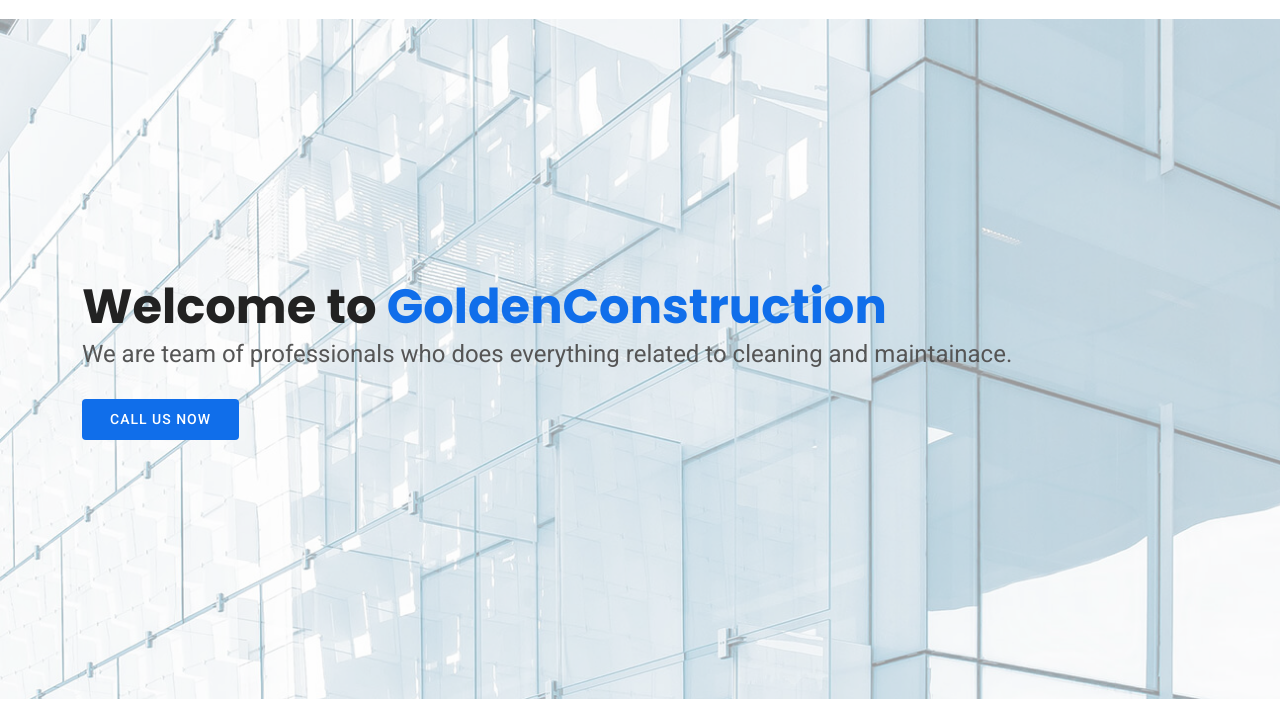
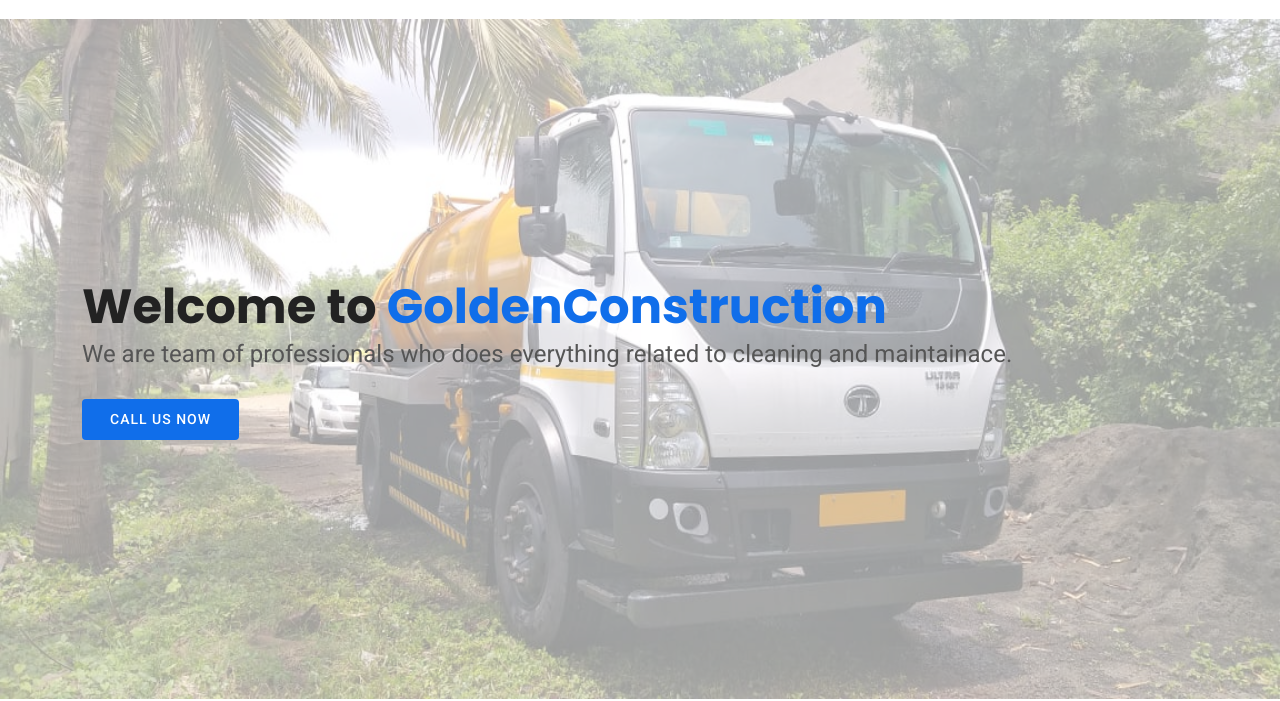
Before and after one commit to Sahilbhutada/golden-service, a plain HTML site: page index.html in a window 1280 px wide. Shown: the part 107-808 px from the top of the page. Drawn offline with nearby package versions, Linux system fonts and the light colour scheme.

Commit message:
comment kuch bhi dal

```diff
--- a/assets/css/style.css
+++ b/assets/css/style.css
@@ -398,8 +398,8 @@ h1, h2, h3, h4, h5, h6 {
 #hero {
   width: 100%;
   height: 85vh;
-  background: url("../img/hero-bg.jpg") top left;
-  background-size: cover;
+  background: url("../img/head2.jpg") top left;
+  background-size: 100% 100%;
   position: relative;
 }
 #hero:before {
```
